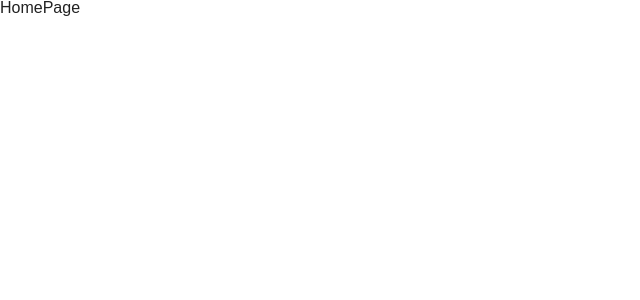
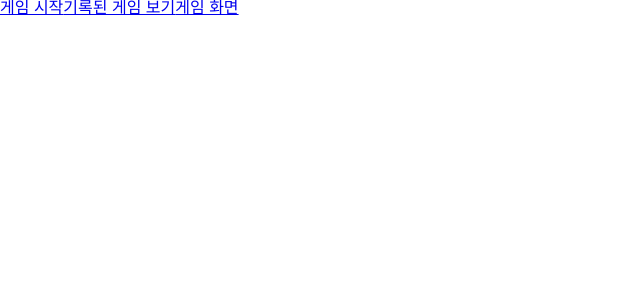
Before and after one commit to jk1635/tic-tac-toe, a React (Create React App) app: page / in a window 1280 px wide. Shown: the top 300 px of the page, without its empty margins (0-640 px from the left). Built offline with nearby package versions, Linux system fonts and the light colour scheme.

Commit message:
feat: 홈 화면 버튼 추가

```diff
--- a/src/pages/HomePage.tsx
+++ b/src/pages/HomePage.tsx
@@ -1,7 +1,15 @@
 import React from 'react';
+import { Link } from 'react-router-dom';
 
 const HomePage = () => {
-    return <div>HomePage</div>;
+    return (
+        <div>
+            <Link to="/setting">게임 시작</Link>
+            <Link to="/history">기록된 게임 보기</Link>
+            {/*TODO: 배포 전 삭제*/}
+            <Link to="/board">게임 화면</Link>
+        </div>
+    );
 };
 
 export default HomePage;
```
